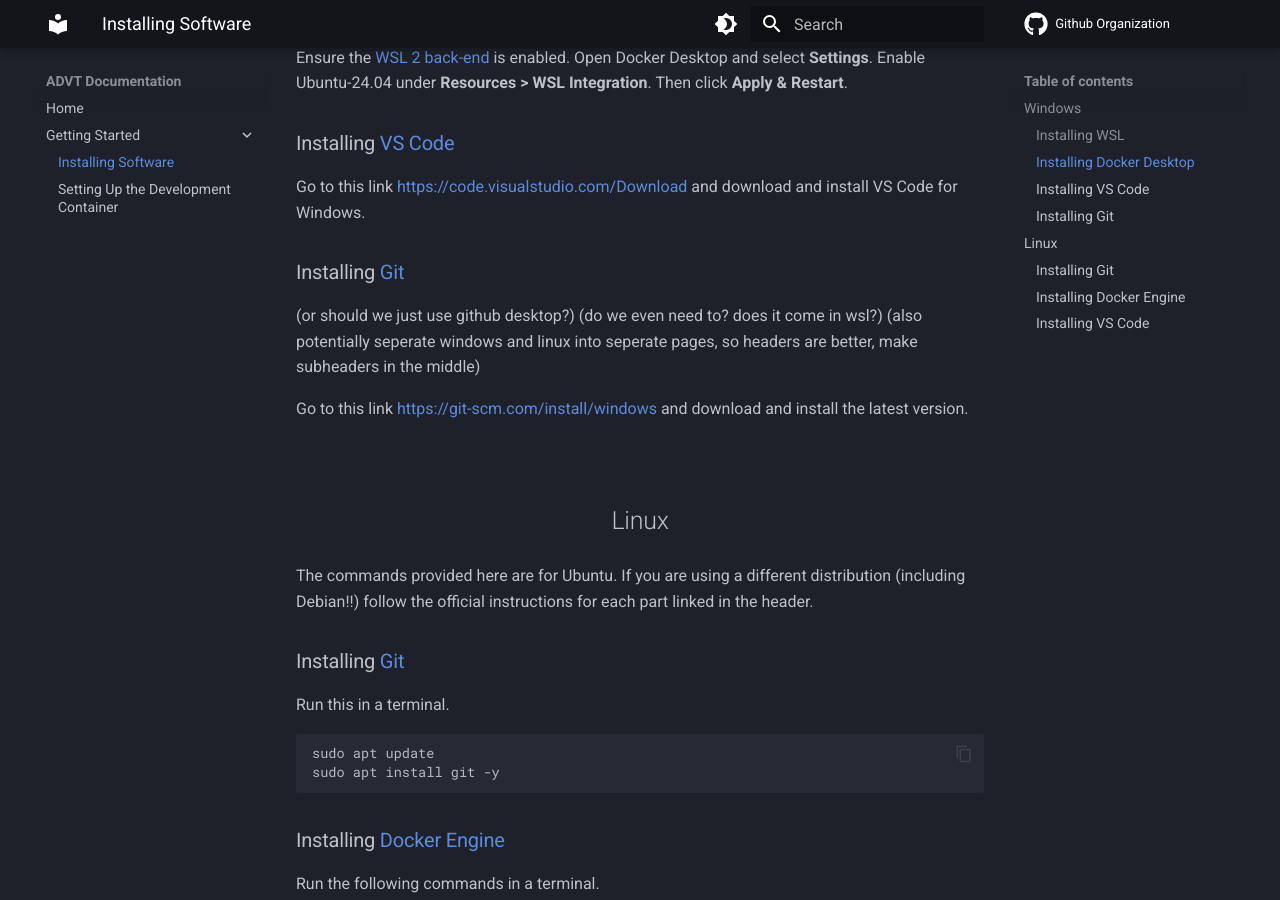
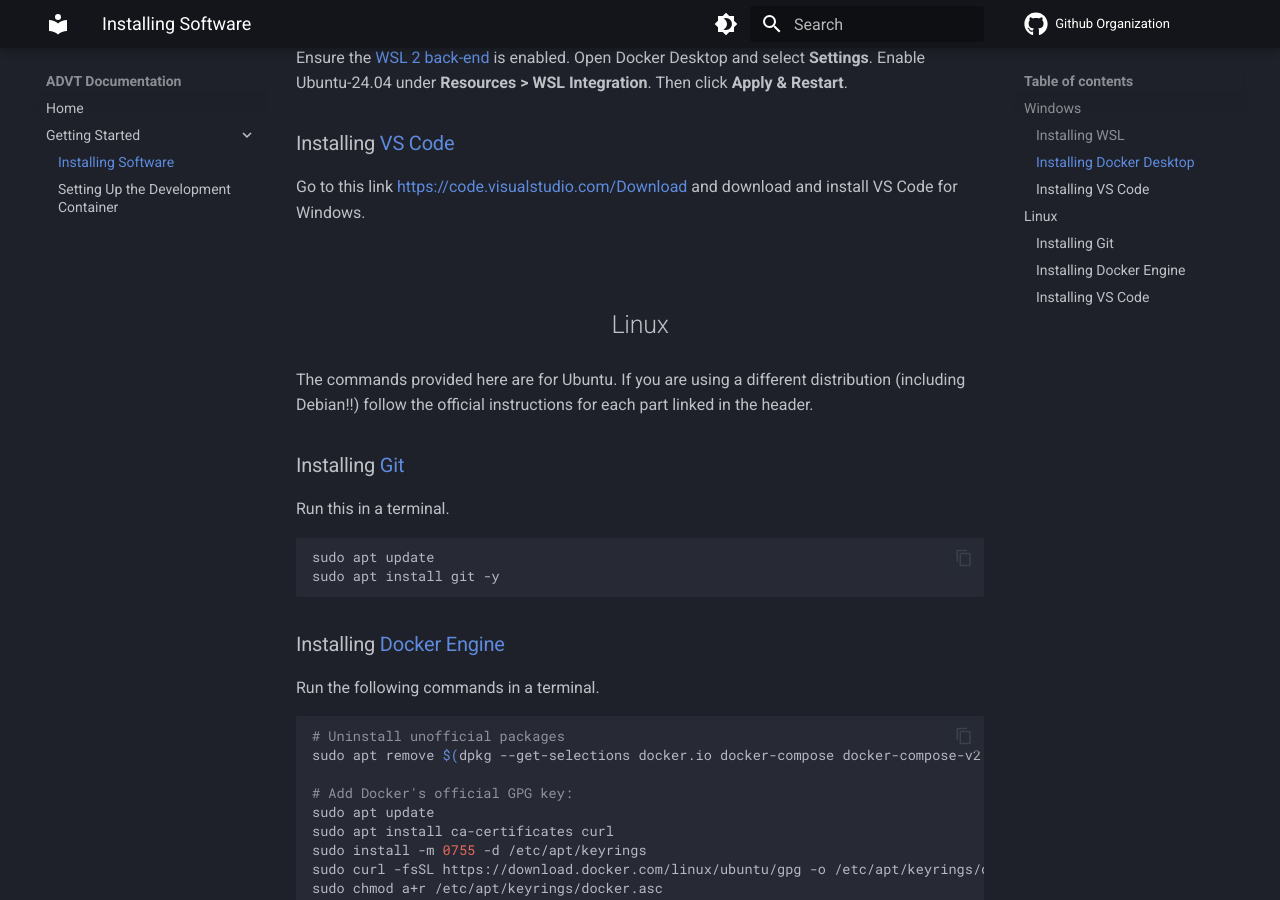
Before and after one commit to advt-vt/advt-vt.github.io, an MkDocs documentation site: the page built from docs/getting_started/installing_software.md, in a window 1280 px wide and 900 px high, scrolled down 757 px. Built offline with MkDocs 1.6.1 and Material for MkDocs 9.7.7, drawn with Linux system fonts in a browser that asks for light colours.

Commit message:
Remove windows git installation

```diff
--- a/docs/getting_started/installing_software.md
+++ b/docs/getting_started/installing_software.md
@@ -38,12 +38,6 @@
 ### Installing [VS Code](https://code.visualstudio.com/Download)
 
 Go to this link <https://code.visualstudio.com/Download> and download and install VS Code for Windows.
-
-### Installing [Git](https://git-scm.com/install/windows)
-
-(or should we just use github desktop?) (do we even need to? does it come in wsl?) (also potentially seperate windows and linux into seperate pages, so headers are better, make subheaders in the middle)
-
-Go to this link <https://git-scm.com/install/windows> and download and install the latest version.
 
 <br>
 
```
Also changed, not shown: mkdocs.yml (line endings or trailing spaces).
